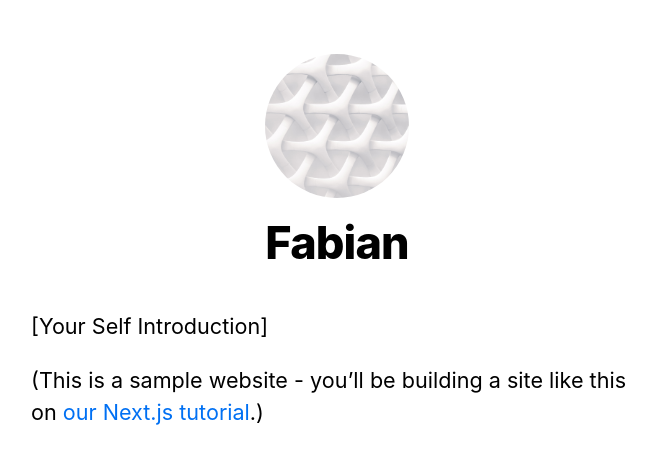
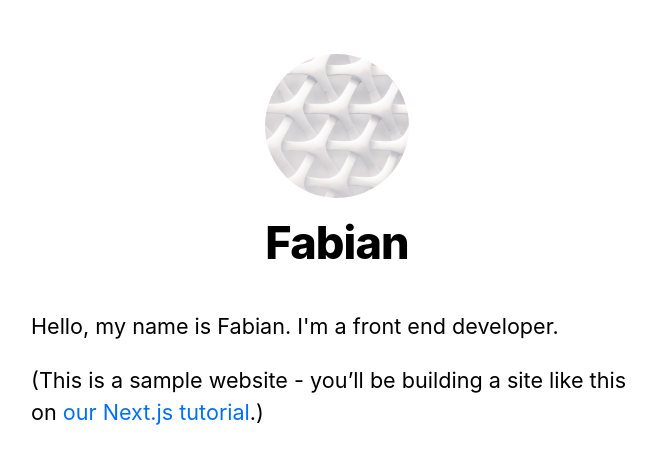
Before and after one commit to FabianTauriello/nextjs-blog, a Next.js app: page / in a window 1280 px wide. Shown: the top 464 px of the page, without its empty margins (303-959 px from the left). Built offline with nearby package versions, Linux system fonts and the light colour scheme.

Commit message:
updated homepage

```diff
--- a/pages/index.js
+++ b/pages/index.js
@@ -9,7 +9,7 @@ export default function Home() {
         <title>{siteTitle}</title>
       </Head>
       <section className={utilStyles.headingMd}>
-        <p>[Your Self Introduction]</p>
+        <p>Hello, my name is Fabian. I'm a front end developer.</p>
         <p>
           (This is a sample website - you’ll be building a site like this on{" "}
           <a href="https://nextjs.org/learn">our Next.js tutorial</a>.)
```
